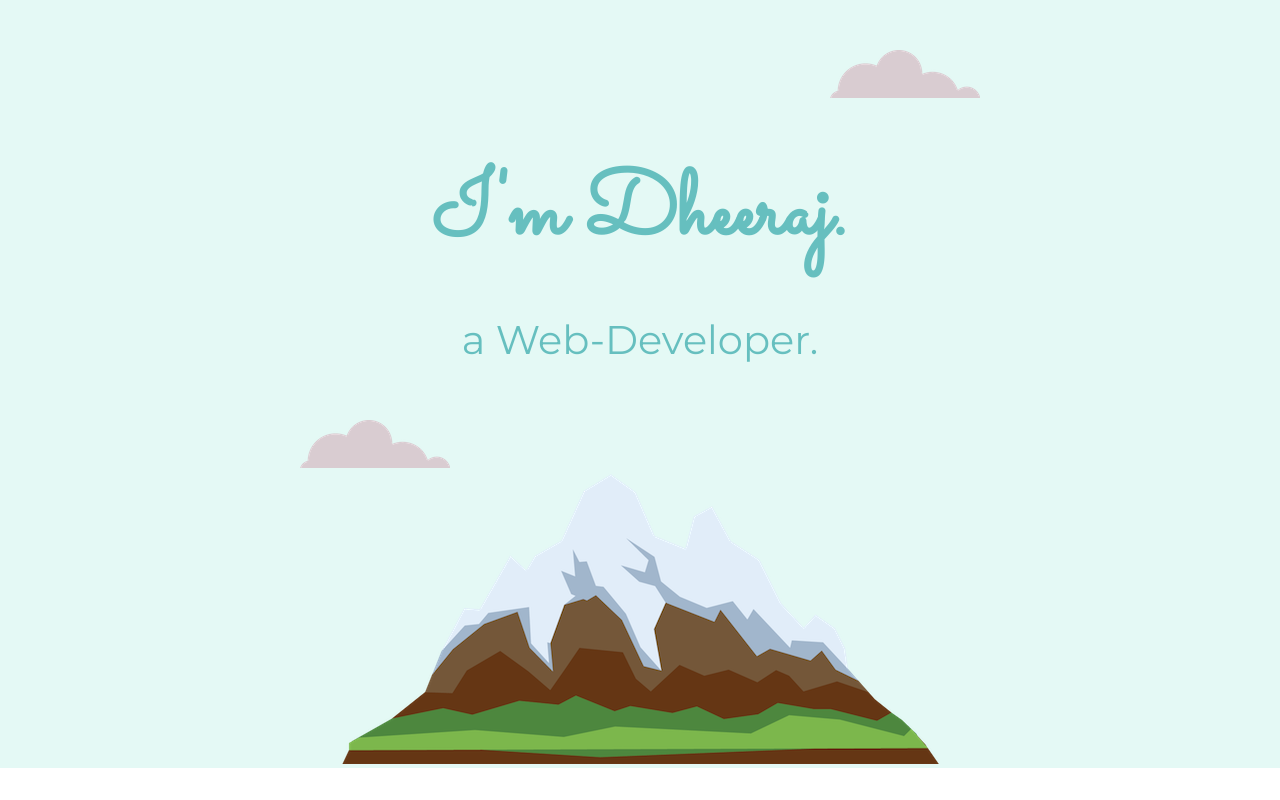
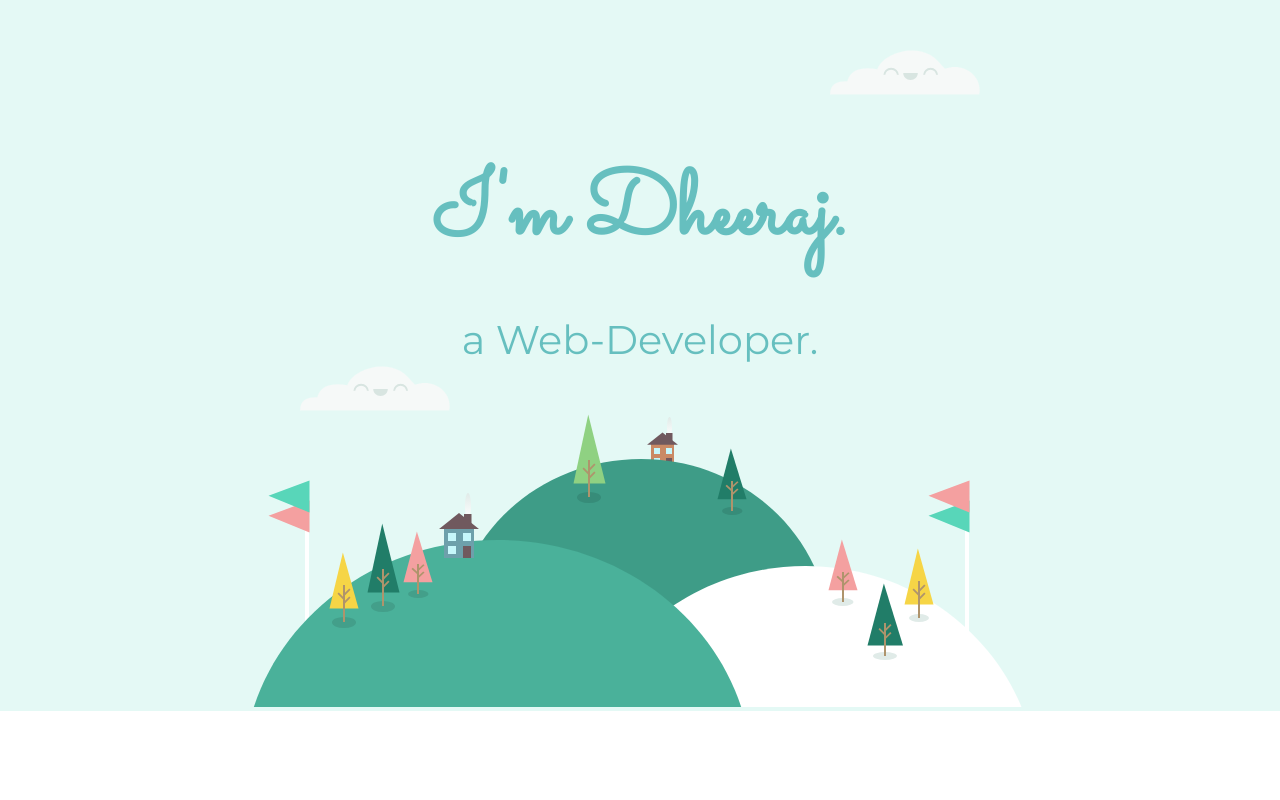
Before and after one commit to r4vaa/cv, a plain HTML site: page index.html in a window 1280 px wide. Shown: the top 800 px of the page. Drawn offline with Linux system fonts and the light colour scheme.

Commit message:
Update index.html
Changed the images of land and clouds

```diff
--- a/index.html
+++ b/index.html
@@ -11,11 +11,11 @@
   </head>
   <body>
     <div class="top-container">
-      <img class="top-cloud" src="images/cloud.png" alt="cloud-img">
+      <img class="top-cloud" src="images/cloud.svg" alt="cloud-img">
       <h1> I'm Dheeraj.</h1>
       <h2>a Web-Developer.</h2>
-      <img class="bottom-cloud" src="images/cloud.png" alt="cloud-img">
-      <img class="mountain" src="images/mountain.png" alt="mountain-img">
+      <img class="bottom-cloud" src="images/cloud.svg" alt="cloud-img">
+      <img class="mountain" src="images/land.svg" alt="mountain-img">
     </div>
     <div class="middle-container">
       <div class="profile">
```
